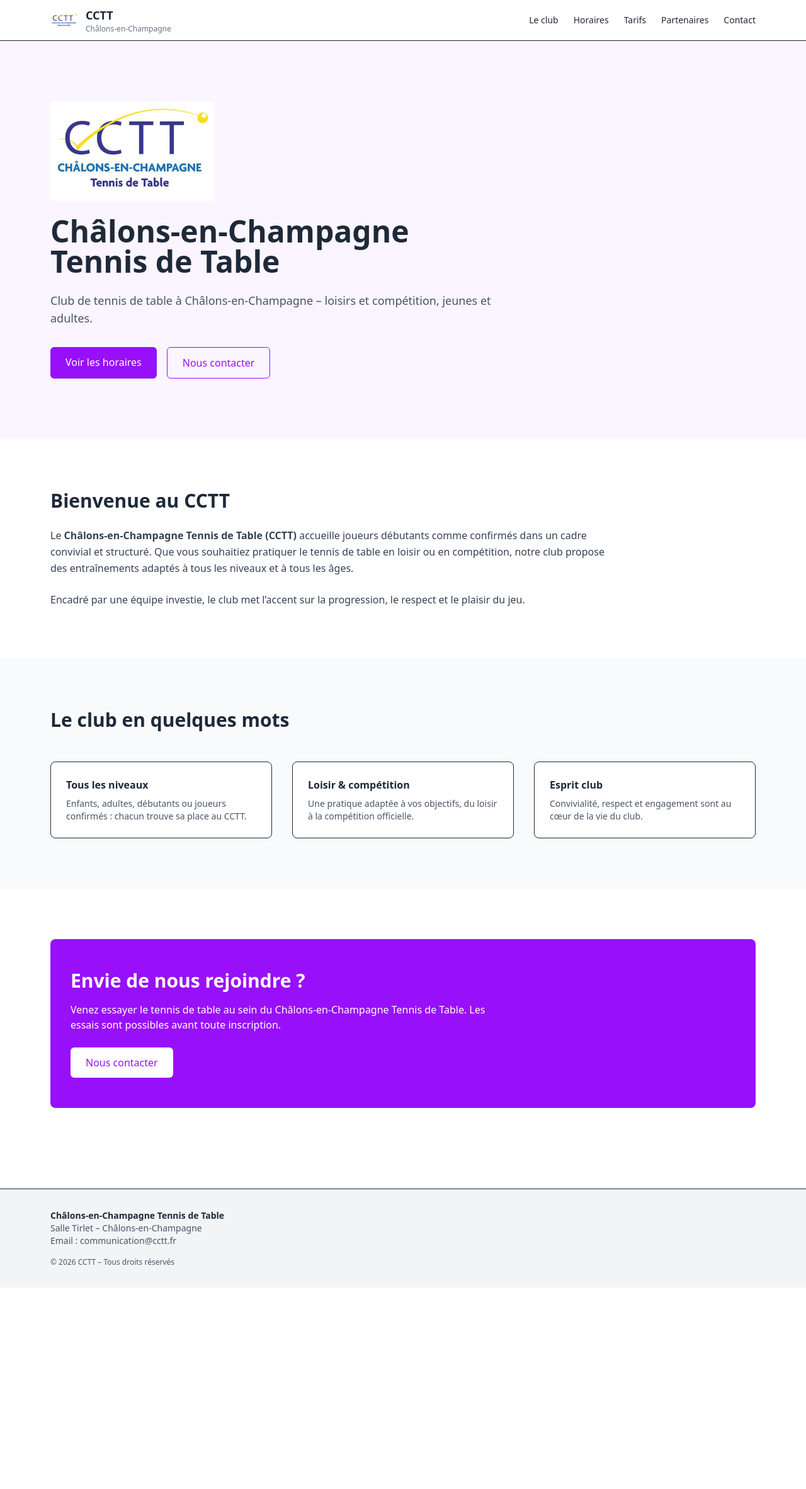
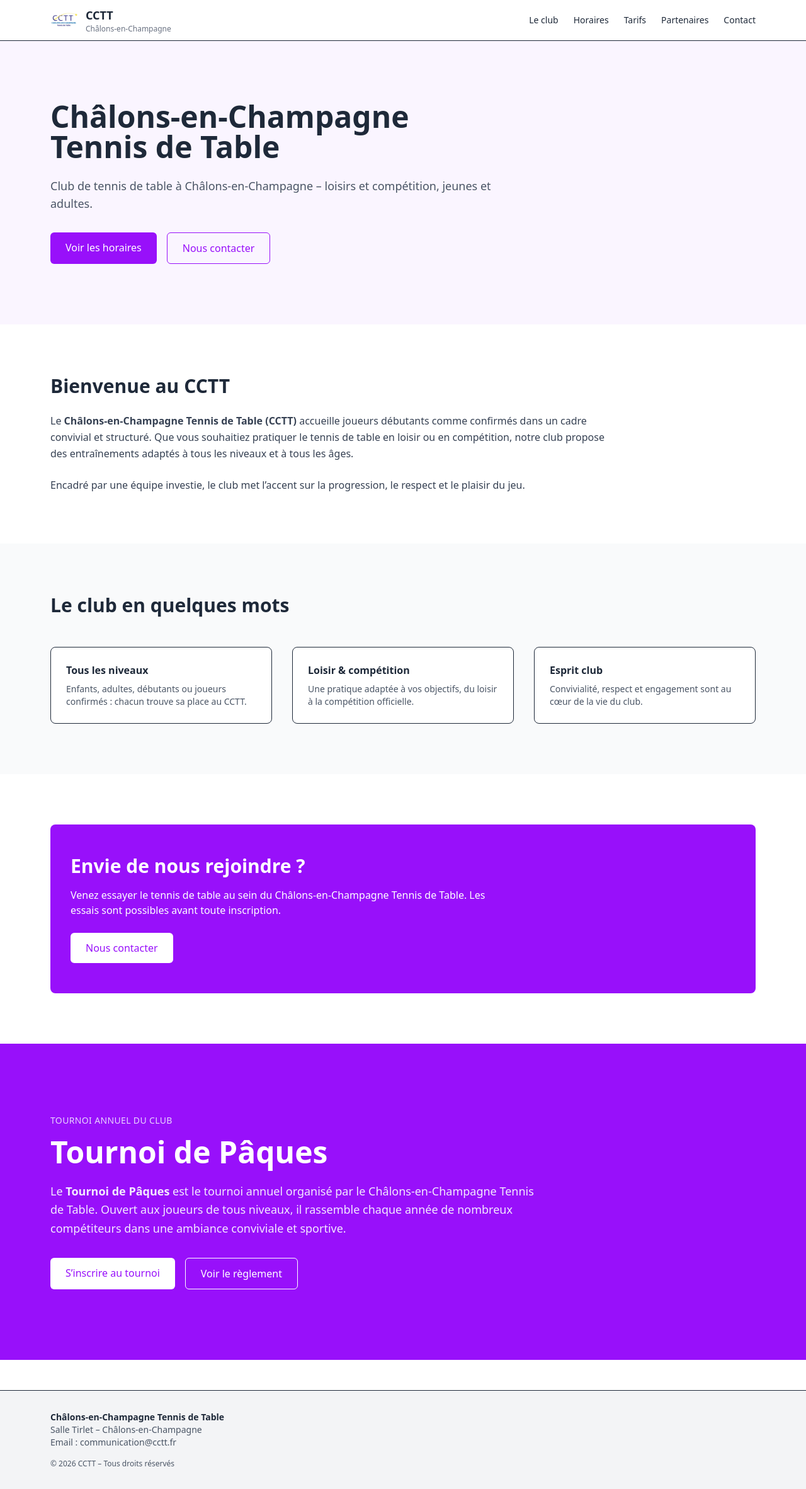
Before and after one commit to jesared/club-cctt, a Next.js app: page / in a window 1280 px wide. Shown: the whole page at 63% size. Before the commit the page ends 2044 px from the top, so only its background shows below. Built offline with nearby package versions, Linux system fonts and the light colour scheme.

Commit message:
Ajout du composant TournoiHero pour présenter le tournoi annuel et les options d'inscription.

```diff
--- a/app/page.tsx
+++ b/app/page.tsx
@@ -1,4 +1,4 @@
-import Image from "next/image";
+import TournoiHero from "@/components/TournoiHero";
 
 export default function HomePage() {
   return (
@@ -7,15 +7,6 @@ export default function HomePage() {
       <section className="bg-purple-50">
         <div className="max-w-6xl mx-auto px-4 py-24">
           <div className="max-w-3xl">
-            <Image
-              src="/logo.jpg"
-              alt="Châlons-en-Champagne Tennis de Table"
-              width={260}
-              height={130}
-              className="object-contain mb-6"
-              priority
-            />
-
             <h1 className="text-4xl md:text-5xl font-bold mb-6">
               Châlons-en-Champagne
               <br />
@@ -122,6 +113,7 @@ export default function HomePage() {
           </div>
         </div>
       </section>
+      <TournoiHero />
     </>
   );
 }
--- /dev/null
+++ b/components/TournoiHero.tsx
@@ -0,0 +1,40 @@
+export default function TournoiHero() {
+  return (
+    <section className="bg-purple-600 text-white">
+      <div className="max-w-6xl mx-auto px-4 py-28">
+        <div className="max-w-3xl">
+          <p className="uppercase tracking-wide text-sm text-purple-200 mb-4">
+            Tournoi annuel du club
+          </p>
+
+          <h1 className="text-4xl md:text-5xl font-bold mb-6">
+            Tournoi de Pâques
+          </h1>
+
+          <p className="text-lg text-purple-100 mb-8 leading-relaxed">
+            Le <strong>Tournoi de Pâques</strong> est le tournoi annuel organisé
+            par le Châlons-en-Champagne Tennis de Table. Ouvert aux joueurs de
+            tous niveaux, il rassemble chaque année de nombreux compétiteurs
+            dans une ambiance conviviale et sportive.
+          </p>
+
+          <div className="flex flex-col sm:flex-row gap-4">
+            <a
+              href="/inscriptions"
+              className="inline-flex justify-center bg-white text-purple-600 px-6 py-3 rounded-md font-medium hover:bg-gray-100 transition"
+            >
+              S’inscrire au tournoi
+            </a>
+
+            <a
+              href="/reglement"
+              className="inline-flex justify-center border border-white text-white px-6 py-3 rounded-md hover:bg-purple-700 transition"
+            >
+              Voir le règlement
+            </a>
+          </div>
+        </div>
+      </div>
+    </section>
+  );
+}
```
